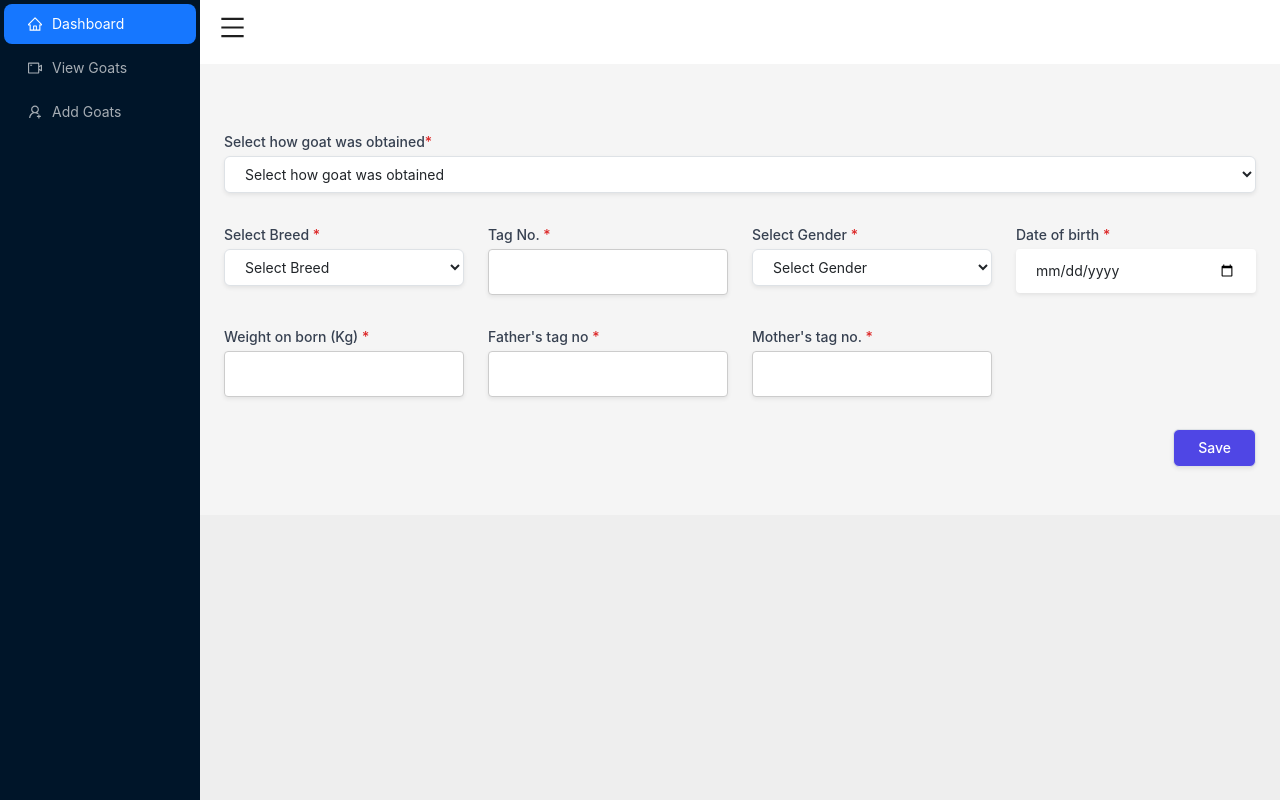
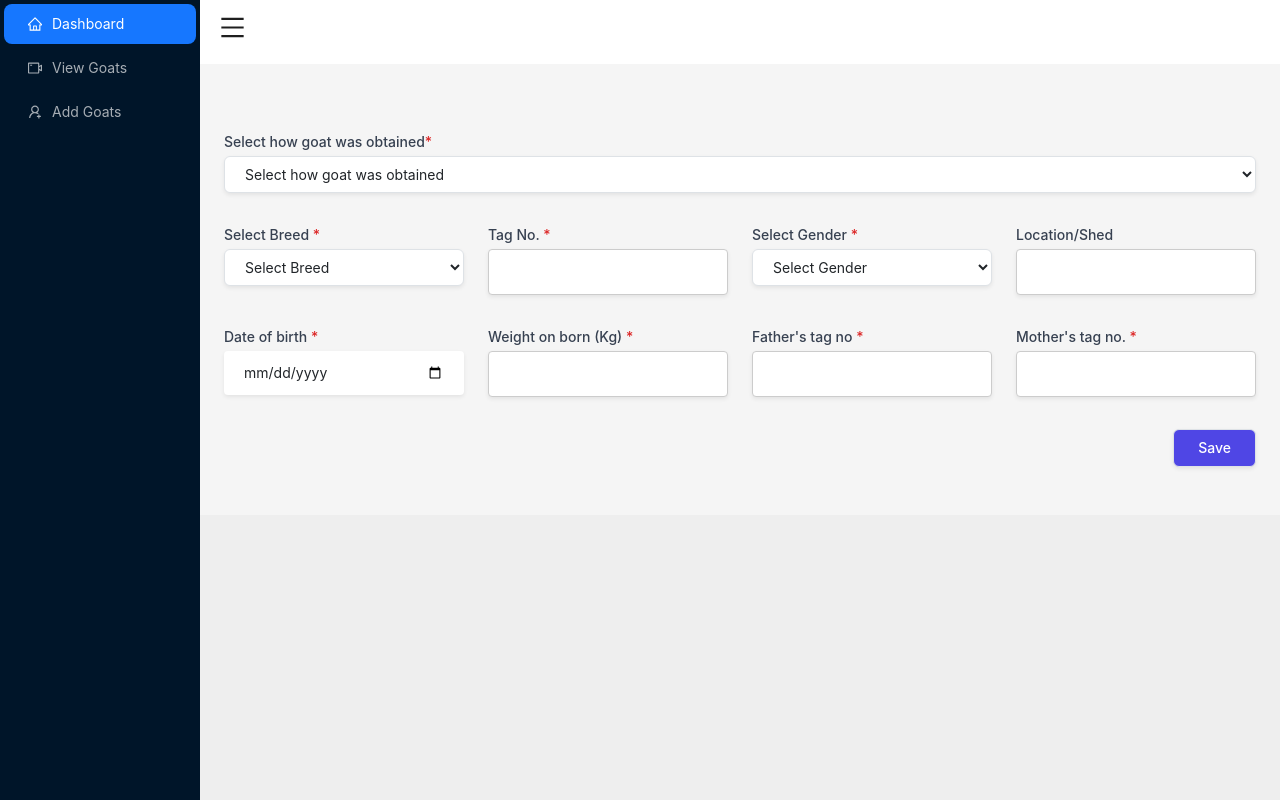
Before and after one commit to prajwal9899/GFMS, a React (Vite) app: page /add-goats in a window 1280 px wide. Built offline with nearby package versions, Linux system fonts and the light colour scheme; no server answers; the database is empty.

Commit message:
Error Solved

```diff
--- a/src/pages/Add Goats/AddGoats.tsx
+++ b/src/pages/Add Goats/AddGoats.tsx
@@ -23,6 +23,7 @@ const AddGoats = () => {
     dateOfEntryOnFarm: null,
     dateOfBirth: null,
     purchasePrice: null,
+    locationShed: null,
   });
   const {
     breed,
@@ -38,6 +39,7 @@ const AddGoats = () => {
     dateOfEntryOnFarm,
     dateOfBirth,
     purchasePrice,
+    locationShed,
   } = goat;
 
   useEffect(() => {
@@ -55,15 +57,6 @@ const AddGoats = () => {
 
     let tagGender = gender === "Male" ? "M" : "F";
     let newTagNo = `${breed[0]}-${tagGender}-${tagNo}`;
-    // console.log(newTagNo, "newtag");
-
-    // const isFatherTag = Object.keys(data).filter((item) => {
-    //   return data[item].tagNo === fatherTagNo
-    // })
-
-    // const isFatherTag = Object.keys(data).filter((item) => {
-    //   return data[item].tagNo === fatherTagNo
-    // })
 
     const newGoatData = {
       breed: goat.breed,
@@ -71,7 +64,7 @@ const AddGoats = () => {
       gender: goat.gender,
       weightOnPurchase: goat.weightOnPurchase,
       weightOnBorn: goat.weightOnBorn,
-      howGoatObtained: "",
+      howGoatObtained: goat.howGoatObtained,
       buyingCost: goat.buyingCost,
       fatherTagNo: goat.fatherTagNo,
       motherTagNo: goat.motherTagNo,
@@ -79,7 +72,9 @@ const AddGoats = () => {
       dateOfEntryOnFarm: goat.dateOfEntryOnFarm,
       dateOfBirth: goat.dateOfBirth,
       purchasePrice: goat.purchasePrice,
+      locationShed: goat.locationShed,
     };
+
 
     if (howGoatObtained === "Born on farm") {
       if (
@@ -101,8 +96,6 @@ const AddGoats = () => {
             toast.success("Goat Added Successfully");
           }
         });
-        console.log(newGoatData);
-
         setGoat({
           breed: "",
           tagNo: "",
@@ -117,9 +110,9 @@ const AddGoats = () => {
           dateOfEntryOnFarm: null,
           dateOfBirth: null,
           purchasePrice: null,
+          locationShed: null,
         });
       }
-      toast.error("Error occured");
     } else if (howGoatObtained === "Purchased") {
       if (
         !tagNo ||
@@ -154,6 +147,7 @@ const AddGoats = () => {
           dateOfEntryOnFarm: null,
           dateOfBirth: null,
           purchasePrice: null,
+          locationShed: null,
         });
       }
     } else {
@@ -262,6 +256,23 @@ const AddGoats = () => {
                 <option>Male</option>
                 <option>Female</option>
               </select>
+            </div>
+
+            <div className="col-span-6 sm:col-span-6 lg:col-span-2">
+              <label
+                htmlFor="locationShed"
+                className="block text-sm font-medium text-gray-700"
+              >
+                Location/Shed
+              </label>
+              <input
+                type="text"
+                name="locationShed"
+                id="locationShed"
+                onChange={handleInputChange}
+                value={locationShed || ""}
+                className="mt-1 block w-full rounded-md border-gray-300 shadow-sm focus:border-indigo-500 focus:ring-indigo-500 sm:text-sm"
+              />
             </div>
 
             {/* Weight on purchase */}
--- a/src/pages/Goat Details/GoatDetails.tsx
+++ b/src/pages/Goat Details/GoatDetails.tsx
@@ -7,6 +7,7 @@ import { IGoatDetailsProps } from "./IGoatDetailsProps";
 import { IGoatDetailsState } from "./IGoatDetailsState";
 import FemaleGoat from "../../assets/FemaleGoat.png";
 import MaleGoat from "../../assets/MaleGoat.png";
+import { Checkbox, Form } from "antd";
 
 type goatSchema = {
   [key: string]: any;
@@ -18,6 +19,7 @@ export const GoatDetails = () => {
   const [goat, setGoat] = useState<goatSchema>({
     name: "",
   });
+  const [goatStatus, setGoatStatus] = useState("Select Status");
 
   useEffect(() => {
     fireDB
@@ -32,9 +34,70 @@ export const GoatDetails = () => {
       });
   }, [id]);
 
+  const handleInputChange = (e: any) => {
+    console.log(e.target.value);
+  };
+
   return (
     <div className="container mx-auto mt-12">
       <div className="md:col-span-2 md:mt-0">
+        {/* Select status */}
+        {/* <div className="col-span-6 sm:col-span-3 lg:col-span-2">
+          <label
+            htmlFor="breed"
+            className="block text-sm font-medium text-gray-700"
+          >
+            Select Breed <span className="text-red-600">*</span>
+          </label>
+          <select
+            id="breed"
+            name="breed"
+            onChange={handleInputChange}
+            value={goatStatus || ""}
+            className="mt-1 block w-full rounded-md border border-gray-300 bg-white py-2 px-3 shadow-sm focus:border-indigo-500 focus:outline-none focus:ring-indigo-500 sm:text-sm"
+          >
+            <option disabled value="">
+              Select Status
+            </option>
+            <option>Live</option>
+            <option>Sold</option>
+            <option>Dead</option>
+          </select>
+        </div> */}
+
+        {/* Ready to sell */}
+        {/* <div>
+          <div style={{ display: "flex" }}>
+            <p style={{ color: "red" }}>READY TO SELL</p>
+            <input type="checkbox" name="" id="" />
+          </div>
+          <div style={{ display: "flex" }}>
+            <input type="number" placeholder="Current Weight (Kg)*" />
+            <input type="number" placeholder="Selling Price (Rs)*" />
+          </div>
+        </div> */}
+
+        {/* Sold  */}
+        {/* <div>
+          <div>
+            <p>SOLD RECORD</p>
+          </div>
+          <div style={{ display: "flex" }}>
+            <input type="date" name="" id="" />
+            <input type="number" placeholder="Selling Price (Rs)*" />
+          </div>
+        </div> */}
+
+        {/* Dead */}
+        {/* <div>
+          <div>
+            <input type="date" name="" id="" />
+          </div>
+          <div>
+            <input type="text" placeholder="Reason" />
+          </div>
+        </div> */}
+
         <div className="overflow-hidden sm:rounded-md">
           <div className="px-4 py-5 sm:p-6">
             {/* Breed */}
--- a/src/pages/View Goats/IViewGoatsState.ts
+++ b/src/pages/View Goats/IViewGoatsState.ts
@@ -3,4 +3,5 @@ export interface IViewGoatsState{
     searchedData : any
     searchInput : any
     searchId : any
+    isResult : any
 }
--- a/src/pages/View Goats/ViewGoats.tsx
+++ b/src/pages/View Goats/ViewGoats.tsx
@@ -23,6 +23,7 @@ export class ViewGoats extends React.Component<
       searchedData: {},
       searchInput: false,
       searchId: null,
+      isResult: false,
     };
   }
 
@@ -45,8 +46,12 @@ export class ViewGoats extends React.Component<
 
     if (result.length > 0) {
       this.setState({ searchInput: true });
+      this.setState({ isResult: false });
+    } else if (e.target.value === "") {
+      this.setState({ isResult: false });
     } else {
       this.setState({ searchInput: false });
+      this.setState({ isResult: true });
     }
 
     this.setState({ searchId: result[0] });
@@ -61,6 +66,9 @@ export class ViewGoats extends React.Component<
             type="text"
             onChange={this.onSearch}
           />
+          <span style={{ color: "red" }}>
+            {this.state.isResult ? "Search result not found" : ""}
+          </span>
         </div>
         <div className="grid grid-cols-1 gap-6 mb-6 lg:grid-cols-3">
           {this.state.searchInput ? (
```
